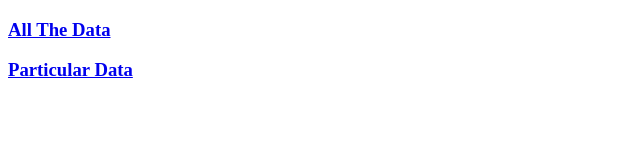
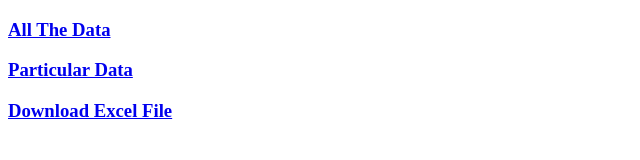
Before and after one commit to balaji14385/canteen-report, a website: page control.html in a window 1280 px wide. Shown: the whole page, without its empty margins (0-640 px from the left). Drawn offline with Linux system fonts and the light colour scheme.

Commit message:
Update control.html

```diff
--- a/control.html
+++ b/control.html
@@ -8,5 +8,6 @@
 <body>
     <a href="https://canteen-report.onrender.com/data"><h3>All The Data</h3></a>
     <a href="https://canteen-report.onrender.com/form"><h3>Particular Data</h3></a>
+    <a href="https://canteen-report.onrender.com/download"><h3>Download Excel File</h3></a>
 </body>
 </html>
```
